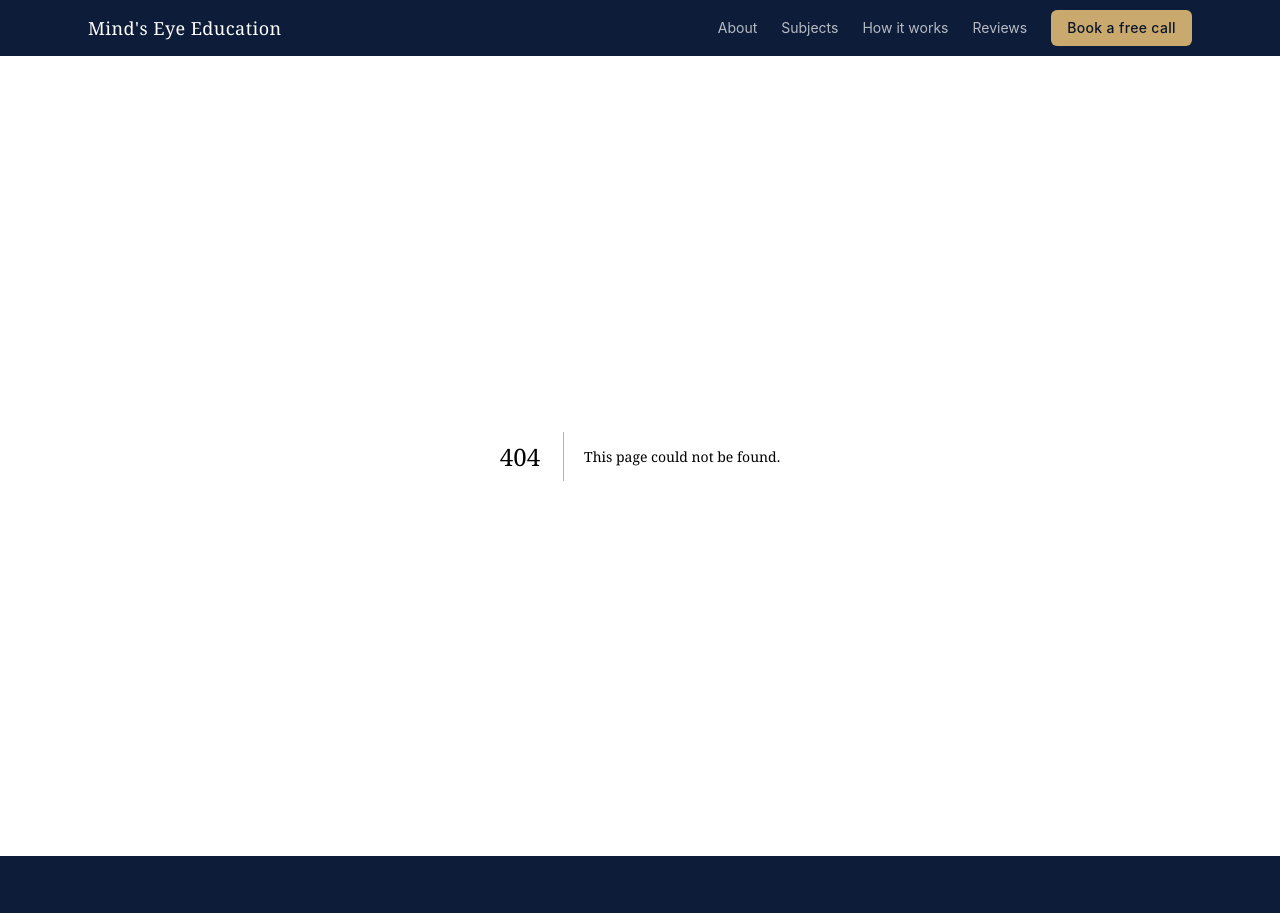
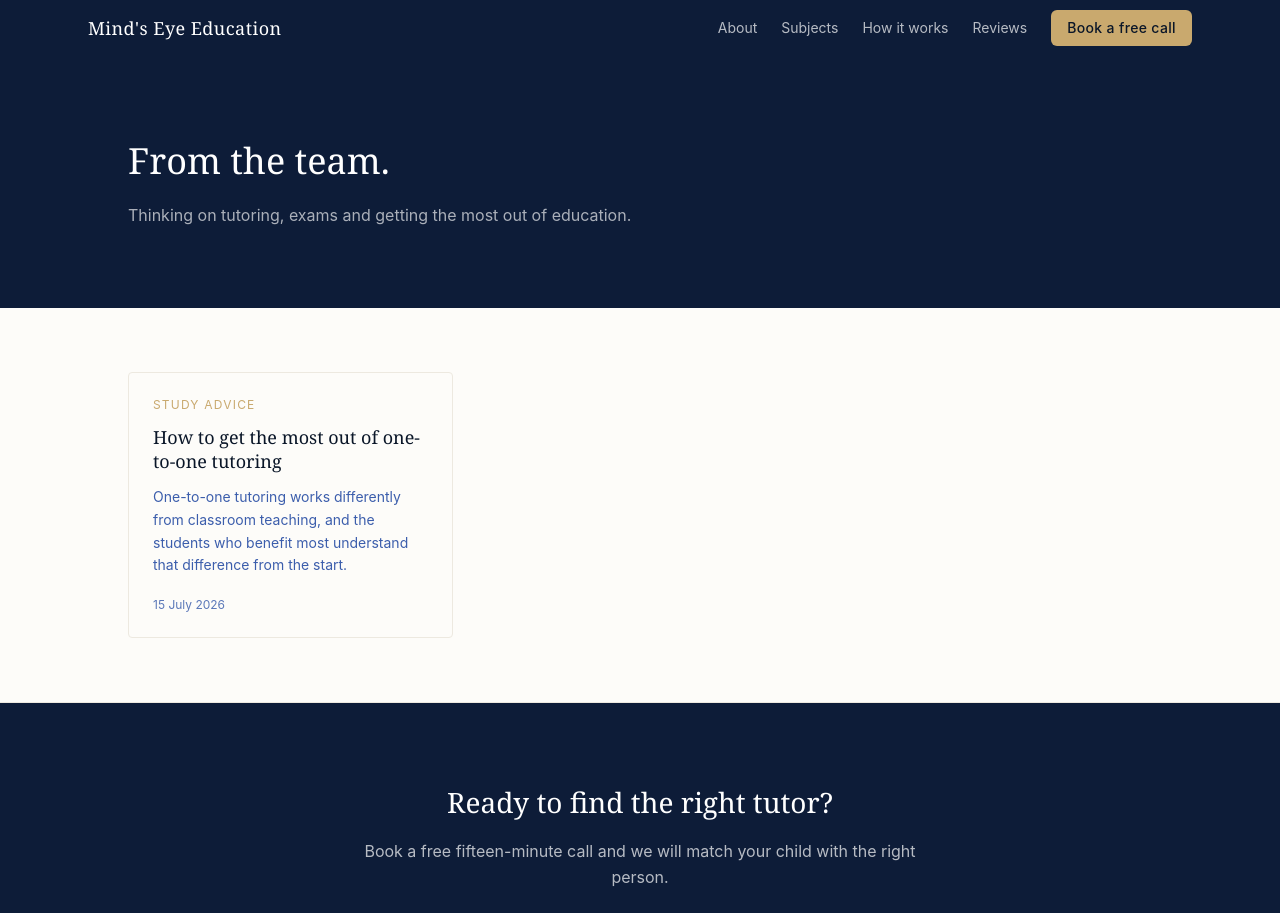
Before and after one commit to scmt1089/tutoringsite, a Next.js app: page /blog in a window 1280 px wide. Before the commit this address had no page. Shown: the top 913 px of the page. Built offline with nearby package versions, Linux system fonts and the light colour scheme.

Commit message:
added blogs section

```diff
--- /dev/null
+++ b/src/app/blog/[slug]/page.tsx
@@ -0,0 +1,70 @@
+import type { Metadata } from "next";
+import { notFound } from "next/navigation";
+import { posts } from "@/data/posts";
+import { Section, CtaBand } from "@/components/ui";
+import OneToOneTutoring from "@/content/posts/one-to-one-tutoring";
+
+const postContent: Record<string, React.ComponentType> = {
+  "one-to-one-tutoring": OneToOneTutoring,
+};
+
+type Props = { params: { slug: string } };
+
+export function generateStaticParams() {
+  return posts.map((p) => ({ slug: p.slug }));
+}
+
+export async function generateMetadata({ params }: Props): Promise<Metadata> {
+  const post = posts.find((p) => p.slug === params.slug);
+  if (!post) return {};
+  return {
+    title: `${post.title} | Mind's Eye Education`,
+    description: post.excerpt,
+  };
+}
+
+export default function PostPage({ params }: Props) {
+  const post = posts.find((p) => p.slug === params.slug);
+  if (!post) notFound();
+
+  const Content = postContent[params.slug];
+  if (!Content) notFound();
+
+  return (
+    <>
+      <div className="bg-navy-850 py-20 px-6">
+        <div className="max-w-5xl mx-auto">
+          <div className="max-w-2xl">
+            <p className="text-gold-500 text-xs tracking-widest uppercase mb-3">
+              {post.category}
+            </p>
+            <h1 className="font-serif text-h1 text-white leading-snug mb-5">
+              {post.title}
+            </h1>
+            <p className="text-white/50 text-sm">
+              {post.author} &middot; {post.date}
+            </p>
+          </div>
+        </div>
+      </div>
+
+      <Section>
+        <div className="max-w-2xl
+          [&_p]:text-navy-700 [&_p]:leading-loose [&_p]:mb-6
+          [&_h2]:font-serif [&_h2]:text-2xl [&_h2]:text-navy-900 [&_h2]:mt-10 [&_h2]:mb-4
+          [&_h3]:font-serif [&_h3]:text-lg [&_h3]:text-navy-900 [&_h3]:mt-8 [&_h3]:mb-3
+          [&_ul]:list-disc [&_ul]:pl-6 [&_ul]:mb-6
+          [&_li]:text-navy-700 [&_li]:leading-loose [&_li]:mb-1
+          [&_blockquote]:border-l-4 [&_blockquote]:border-gold-500 [&_blockquote]:pl-6 [&_blockquote]:my-8 [&_blockquote]:text-navy-500 [&_blockquote]:italic [&_blockquote]:leading-loose
+        ">
+          <Content />
+        </div>
+      </Section>
+
+      <CtaBand
+        heading="Ready to find the right tutor?"
+        body="Book a free fifteen-minute call and we will match your child with the right person."
+      />
+    </>
+  );
+}
--- /dev/null
+++ b/src/app/blog/page.tsx
@@ -0,0 +1,48 @@
+import type { Metadata } from "next";
+import Link from "next/link";
+import { posts } from "@/data/posts";
+import { PageHero, Section, CtaBand } from "@/components/ui";
+
+export const metadata: Metadata = {
+  title: "Blog | Mind's Eye Education",
+  description: "Thinking on tutoring, exams and getting the most out of education, from the Mind's Eye team.",
+};
+
+export default function BlogPage() {
+  return (
+    <>
+      <PageHero
+        heading="From the team."
+        subheading="Thinking on tutoring, exams and getting the most out of education."
+      />
+
+      <Section>
+        <div className="grid sm:grid-cols-2 lg:grid-cols-3 gap-6">
+          {posts.map((post) => (
+            <Link
+              key={post.slug}
+              href={`/blog/${post.slug}`}
+              className="group block border border-cream-300 rounded p-6 hover:border-gold-500 transition-colors"
+            >
+              <p className="text-gold-500 text-xs tracking-widest uppercase mb-3">
+                {post.category}
+              </p>
+              <h2 className="font-serif text-navy-900 text-lg leading-snug mb-3 group-hover:text-gold-600 transition-colors">
+                {post.title}
+              </h2>
+              <p className="text-navy-500 text-sm leading-relaxed mb-5">
+                {post.excerpt}
+              </p>
+              <p className="text-xs text-navy-400">{post.date}</p>
+            </Link>
+          ))}
+        </div>
+      </Section>
+
+      <CtaBand
+        heading="Ready to find the right tutor?"
+        body="Book a free fifteen-minute call and we will match your child with the right person."
+      />
+    </>
+  );
+}
--- /dev/null
+++ b/src/content/posts/one-to-one-tutoring.tsx
@@ -0,0 +1,36 @@
+export default function Content() {
+  return (
+    <>
+      <p>Lorem ipsum dolor sit amet, consectetur adipiscing elit, sed do eiusmod tempor incididunt ut labore et dolore magna aliqua. Ut enim ad minim veniam, quis nostrud exercitation ullamco laboris nisi ut aliquip ex ea commodo consequat. Duis aute irure dolor in reprehenderit in voluptate velit esse cillum dolore eu fugiat nulla pariatur.</p>
+
+      <p>Excepteur sint occaecat cupidatat non proident, sunt in culpa qui officia deserunt mollit anim id est laborum. Sed ut perspiciatis unde omnis iste natus error sit voluptatem accusantium doloremque laudantium, totam rem aperiam eaque ipsa quae ab illo inventore veritatis.</p>
+
+      <h2>Nemo enim ipsam voluptatem</h2>
+
+      <p>Nemo enim ipsam voluptatem quia voluptas sit aspernatur aut odit aut fugit, sed quia consequuntur magni dolores eos qui ratione voluptatem sequi nesciunt. Neque porro quisquam est qui dolorem ipsum quia dolor sit amet, consectetur, adipisci velit.</p>
+
+      <h3>Ut enim ad minima veniam</h3>
+
+      <p>Ut enim ad minima veniam, quis nostrum exercitationem ullam corporis suscipit laboriosam, nisi ut aliquid ex ea commodi consequatur. Quis autem vel eum iure reprehenderit qui in ea voluptate velit esse quam nihil molestiae consequatur.</p>
+
+      <ul>
+        <li>Temporibus autem quibusdam et aut officiis debitis rerum necessitatibus</li>
+        <li>Itaque earum rerum hic tenetur a sapiente delectus ut aut reiciendis</li>
+        <li>Nam libero tempore cum soluta nobis est eligendi optio cumque nihil</li>
+        <li>Omnis voluptas assumenda est, omnis dolor repellendus</li>
+      </ul>
+
+      <blockquote>Temporibus autem quibusdam et aut officiis debitis aut rerum necessitatibus saepe eveniet ut et voluptates repudiandae sint et molestiae non recusandae.</blockquote>
+
+      <h2>At vero eos et accusamus</h2>
+
+      <p>At vero eos et accusamus et iusto odio dignissimos ducimus qui blanditiis praesentium voluptatum deleniti atque corrupti quos dolores et quas molestias excepturi sint occaecati cupiditate non provident, similique sunt in culpa qui officia deserunt mollitia animi.</p>
+
+      <h3>Nam libero tempore</h3>
+
+      <p>Nam libero tempore, cum soluta nobis est eligendi optio cumque nihil impedit quo minus id quod maxime placeat facere possimus, omnis voluptas assumenda est, omnis dolor repellendus. Temporibus autem quibusdam et aut officiis debitis aut rerum necessitatibus saepe eveniet.</p>
+
+      <p>Itaque earum rerum hic tenetur a sapiente delectus, ut aut reiciendis voluptatibus maiores alias consequatur aut perferendis doloribus asperiores repellat.</p>
+    </>
+  );
+}
--- /dev/null
+++ b/src/data/posts.ts
@@ -0,0 +1,19 @@
+export type Post = {
+  slug: string;
+  title: string;
+  date: string;
+  author: string;
+  excerpt: string;
+  category: string;
+};
+
+export const posts: Post[] = [
+  {
+    slug: "one-to-one-tutoring",
+    title: "How to get the most out of one-to-one tutoring",
+    date: "15 July 2026",
+    author: "Sam Thyr",
+    excerpt: "One-to-one tutoring works differently from classroom teaching, and the students who benefit most understand that difference from the start.",
+    category: "Study advice",
+  },
+];
```
